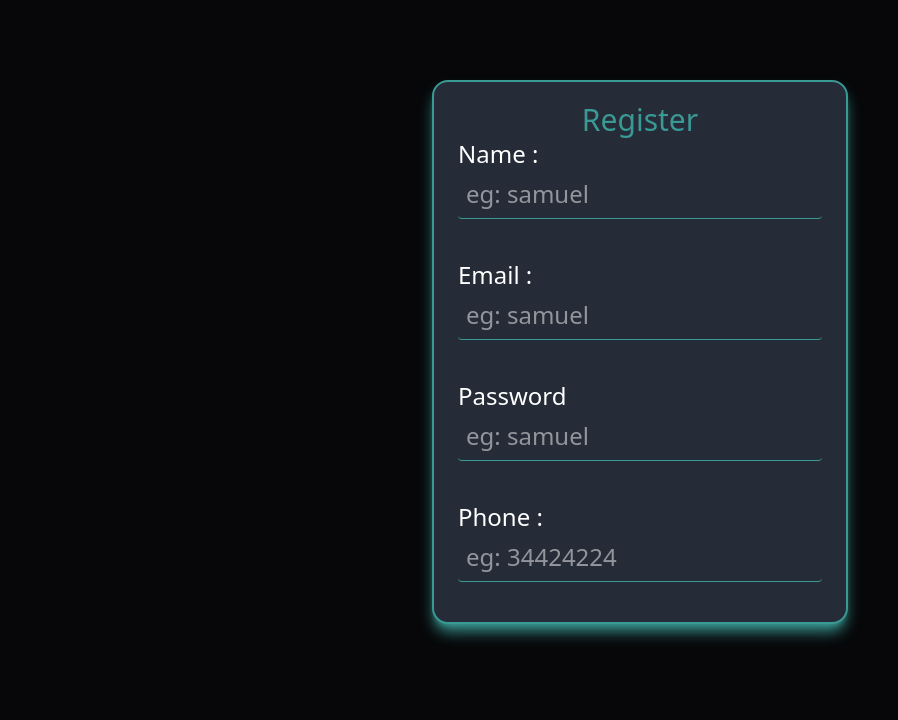
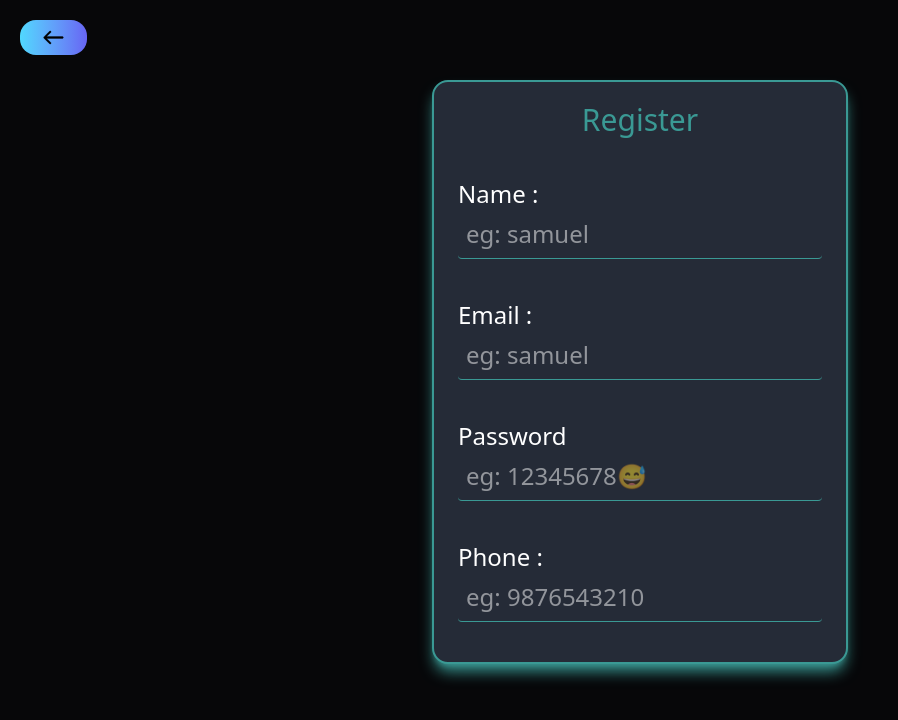
Before and after one commit to Samuel-joseph05/chain-submmit, a React (Vite) app: page /register in a window 1280 px wide. Shown: the top 720 px of the page, without its empty margins (0-898 px from the left). Built offline with nearby package versions, Linux system fonts and the light colour scheme.

Commit message:
feat(ui): add back button for navigation

```diff
--- a/src/Register.jsx
+++ b/src/Register.jsx
@@ -1,9 +1,28 @@
+import { useNavigate } from "react-router-dom";
+import { IoIosArrowRoundBack } from "react-icons/io";
+
 function Register() {
+const navigate = useNavigate();
+
+  const back = () => {
+    navigate("/");
+  };
+
   return (
-    <div className="flex  justify-center mx-10  my-20">
+    <div>
+          <div className="absolute top-5 left-5 ">
+            <button
+                className=" bg-linear-to-r from-[#50d8fe] to-[#6764f3]  rounded-2xl text-sm md:px-4 px-2   cursor-pointer"
+                onClick={back}
+              >
+                <IoIosArrowRoundBack size={35} strokeWidth={5} className="text-black" />
+              </button>
+      </div>
+    <div className="flex  justify-center  relative mx-10  my-20">
+
       <div className="text-2xl border-2 border-solid border-[#3a9994] bg-[#252b37] shadow-lg shadow-[#3a9994] rounded-2xl ">
         <div className="  pt-5 pb-10 px-3">
-          <h1 className="text-[#3a9994] text-center font-medium text-3xl">
+          <h1 className="text-[#3a9994] text-center font-medium text-3xl pb-10">
             Register
           </h1>
           <form className=" flex flex-col gap-10 ">
@@ -27,7 +46,7 @@ function Register() {
           <label htmlFor="password">Password</label>
               <input
                 type="password"
-                placeholder="eg: samuel"
+                placeholder="eg: 12345678😅"
                 className="p-2 rounded bg-transparent border-b border-[#3a9994] outline-none text-white"
               />
             </div>
@@ -35,7 +54,7 @@ function Register() {
               <label htmlFor="number"> Phone :</label>
               <input
                 type="number"
-                placeholder="eg: 34424224"
+                placeholder="eg: 9876543210"
                 className="p-2 rounded bg-transparent border-b border-[#3a9994] outline-none text-white "
               />
             </div>
@@ -43,7 +62,11 @@ function Register() {
           </form>
         </div>
       </div>
+
     </div>
+
+    </div>
+
   );
 }
 
```
